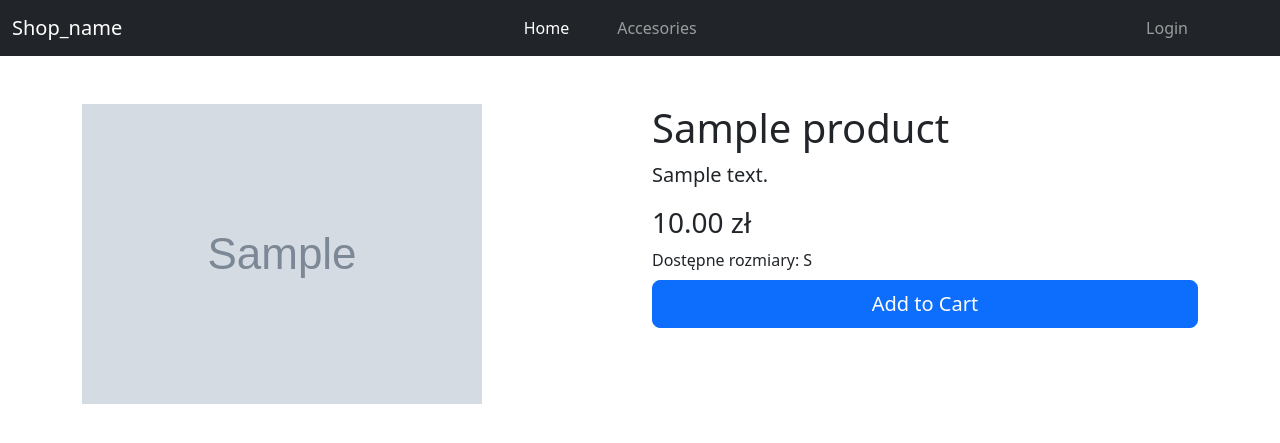
After one commit to Sjemanko/shop-app, a Django app: template shopApp/ListItems/templates/ListItems/product_details.html in a window 1280 px wide. The commit adds this page. Shown: the top 443 px of the page. Run offline with Django 4.2, Linux system fonts and the light colour scheme; the template is opened without the code that fills it: values that come from a table or form of the project are taken from there, others are empty; tables that the repository leaves empty hold one stand-in row (values such as "Sample post"); grey boxes marked "Sample" are stand-in pictures; some libraries are stand-ins or nearby versions.

Commit message:
added detail view for products, fix some template text

```diff
--- a/shopApp/ListItems/models.py
+++ b/shopApp/ListItems/models.py
@@ -31,9 +31,9 @@ class Product(models.Model):
         MEDIUM = "M",
         LARGE = "L",
 
-
     name = models.CharField(
-        max_length=100
+        max_length=100,
+        unique=True
     )
     # discount_id = models.ForeignKey()
     # opinions = models.ForeignKey()
--- /dev/null
+++ b/shopApp/ListItems/templates/ListItems/product_details.html
@@ -0,0 +1,48 @@
+{% extends 'base.html' %}
+{% load static %}
+
+
+{% block style %}
+    <link href="https://cdn.jsdelivr.net/npm/bootstrap@5.2.3/dist/css/bootstrap.min.css" rel="stylesheet" integrity="sha384-rbsA2VBKQhggwzxH7pPCaAqO46MgnOM80zW1RWuH61DGLwZJEdK2Kadq2F9CUG65" crossorigin="anonymous">
+{% endblock %}
+
+{% block title %}
+
+{% endblock %}
+
+{% block navbar%}
+{% include 'includes/navbar.html' %}
+{% endblock %}
+
+{% block content %}
+<!-- HTML -->
+<div class="container mt-5">
+  <div class="row">
+    <div class="col-md-6">
+      {% if product_details.image %}
+        <img src="{{ product_details.image.url }}" alt="{{ product_details.product_description}}" class="img-fluid">
+        {% endif %}
+    </div>
+    <div class="col-md-6 position-relative">
+      <h1>{{ product_details.name }}</h1>
+      <p class="lead">
+        {{ product_details.product_description }}
+      </p>
+      <h3>{{ product_details.price }} zł</h3
+      {% if product_details.product_size %}
+      <h4> Dostępne rozmiary: {{ product_details.product_size|cut:"["|cut:"]"|cut:"'" }}</h4>
+      <button class="btn btn-primary btn-lg col-12 mt-2">Add to Cart</button>
+      {% else %}
+        <h4>Brak dostępnych rozmiarów! :( </p>
+        <button class="btn btn-primary btn-lg col-12 mt-2 disabled">Add to Cart</button>
+      {% endif %}
+
+    </div>
+  </div>
+</div>
+{% endblock %}
+
+{% block script %}
+{% comment %} <script type="text/javascript" src="{% static 'bootstrap/js/bootstrap.bundle.min.js' %}"></script> {% endcomment %}
+<script src="https://cdn.jsdelivr.net/npm/bootstrap@5.2.3/dist/js/bootstrap.bundle.min.js" integrity="sha384-kenU1KFdBIe4zVF0s0G1M5b4hcpxyD9F7jL+jjXkk+Q2h455rYXK/7HAuoJl+0I4" crossorigin="anonymous"></script>
+{% endblock %}
--- a/shopApp/ListItems/urls.py
+++ b/shopApp/ListItems/urls.py
@@ -4,5 +4,5 @@ from . import views
 
 urlpatterns = [
     path("", views.show_all_products, name="products_list"),
-    path("<str:gender>/<str:category>/", views.product_page, name='gender_category'),
+    path("<str:slug>/", views.product_details_page, name="product_details")
 ]
--- a/shopApp/ListItems/views.py
+++ b/shopApp/ListItems/views.py
@@ -2,7 +2,6 @@ from django.shortcuts import render
 from .models import Product
 from django.http import response
 from django.shortcuts import redirect
-
 # Create your views here.
 
 def product_page(request, gender, category):
@@ -42,3 +41,8 @@ def filter_products_by_category(request, category):
 def filter_products_by_category_and_gender(request, category, gender):
     filtered_products = Product.objects.filter(cloth_category=category, gender=gender)
     return filtered_products
+
+
+def product_details_page(request, slug):
+    product = Product.objects.get(name=slug.replace("-", " "))
+    return render(request, 'ListItems/product_details.html', {"product_details": product})
```
Also changed, not shown: shopApp/ListItems/templates/ListItems/products.html (+7 -1 lines), shopApp/ListItems/migrations/0001_initial.py, shopApp/media/images/licensed-image_3rTOhdE.jpg (added), shopApp/media/images/licensed-image_6j7Cg48.jpg (added).
